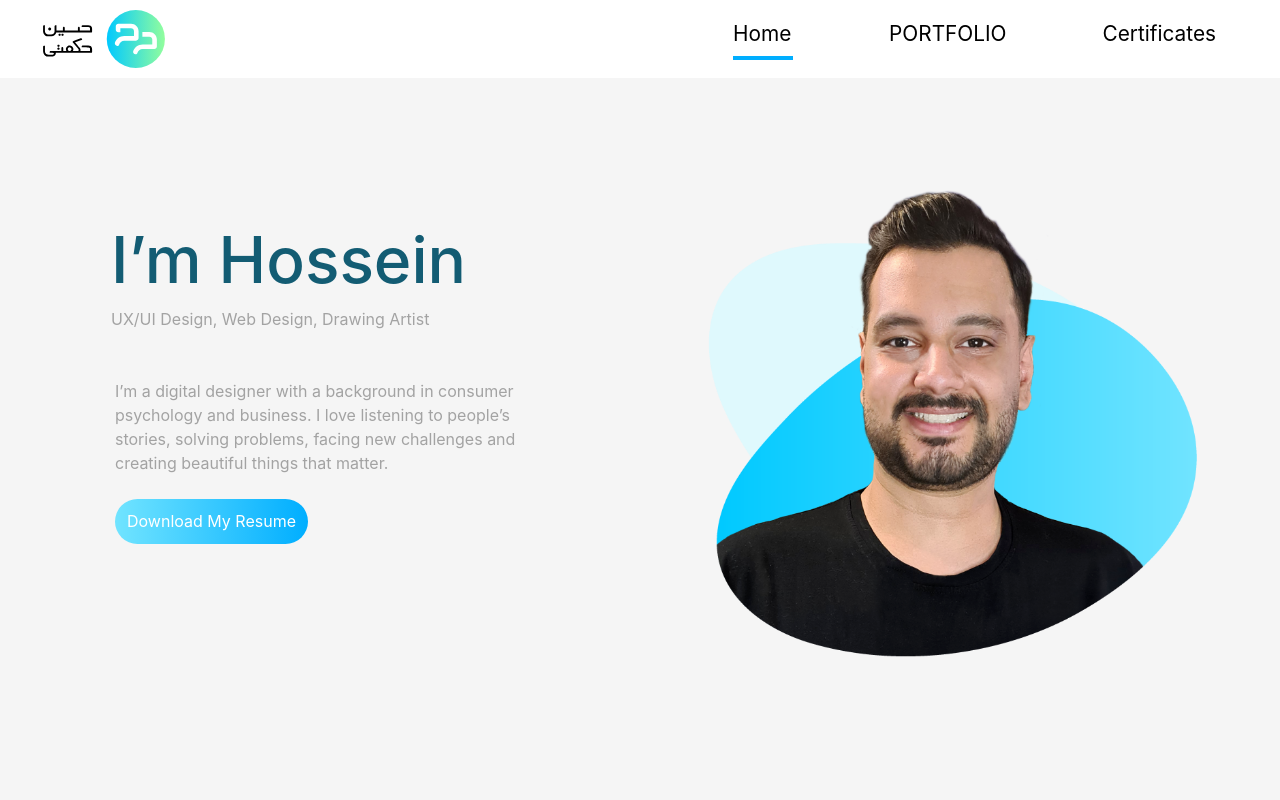
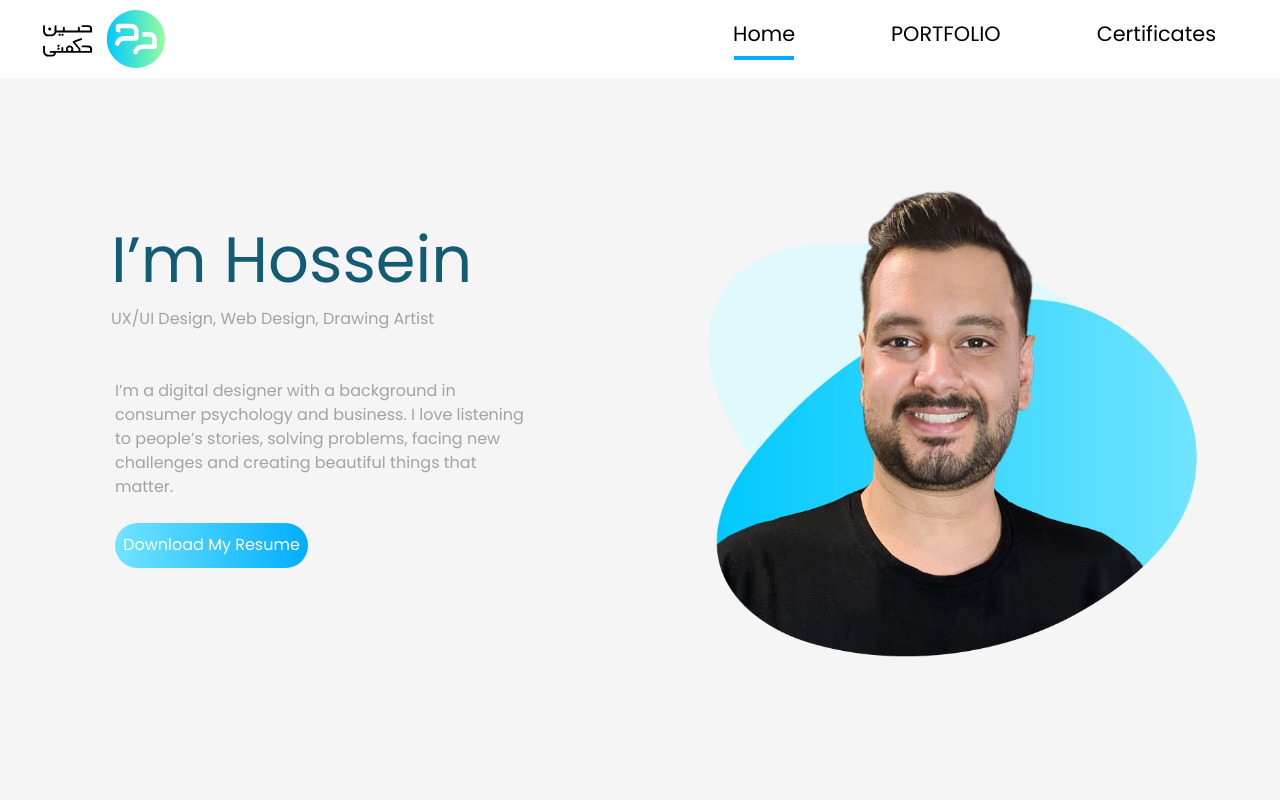
Before and after one commit to Mehrnaz-Reyhanizadeh/hh-website, a Next.js app: page / in a window 1280 px wide. Shown: the top 800 px of the page. Built offline with nearby package versions, Linux system fonts and the light colour scheme.

Commit message:
font has been changed

```diff
--- a/styles/globals.css
+++ b/styles/globals.css
@@ -1,17 +1,15 @@
-/* :root {
-
-  --font-mono: ui-monospace, Menlo, Monaco, 'Cascadia Mono', 'Segoe UI Mono',
-    'Roboto Mono', 'Oxygen Mono', 'Ubuntu Monospace', 'Source Code Pro',
-    'Fira Mono', 'Droid Sans Mono', 'Courier New', monospace;
-
-
-
-} */
+@font-face {
+  font-family: poppins;
+  src: url(./fonts/Poppins-Regular.ttf);
+}
 
 * {
   box-sizing: border-box;
   padding: 0;
   margin: 0;
+  font-family: poppins, ui-monospace, Menlo, Monaco, "Cascadia Mono",
+    "Segoe UI Mono", "Roboto Mono", "Oxygen Mono", "Ubuntu Monospace",
+    "Source Code Pro", "Fira Mono", "Droid Sans Mono", "Courier New", monospace;
 }
 
 html,
```
Also changed, not shown: styles/fonts/Poppins-Regular.ttf (added).
